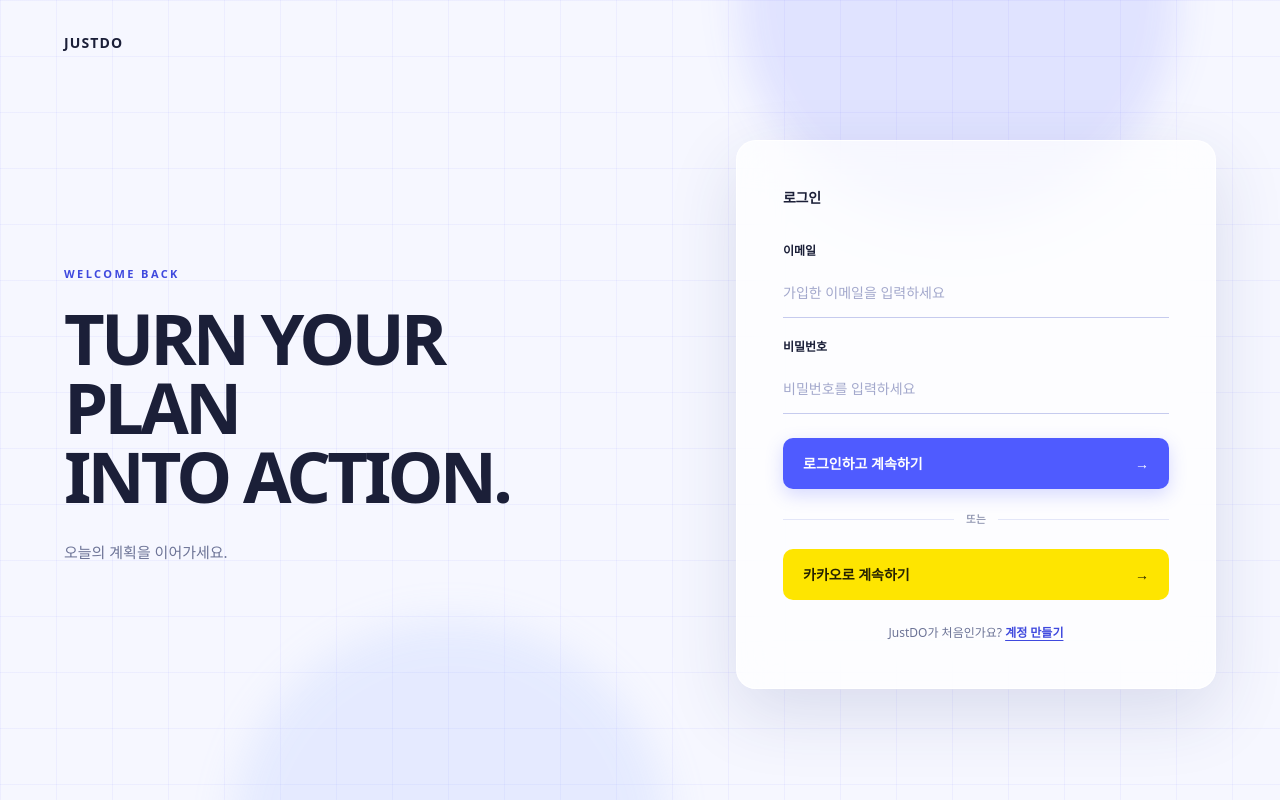
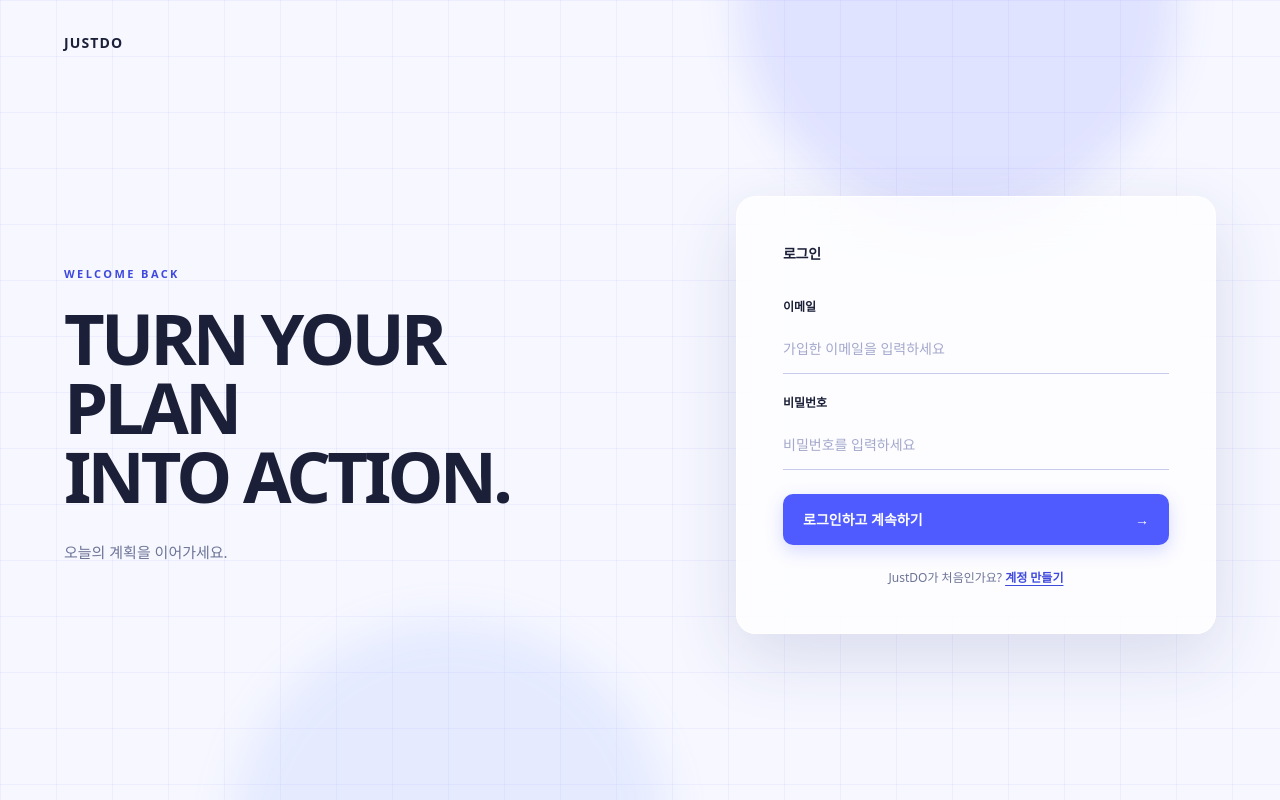
Before and after one commit to KTB4-AI-Hackathon-13/frontend, a React (Vite) app: page /login in a window 1280 px wide. Built offline with nearby package versions, Linux system fonts and the light colour scheme; no server answers.

Commit message:
chore: OAuth 시연 대비 제외

```diff
--- a/src/pages/LoginPage.jsx
+++ b/src/pages/LoginPage.jsx
@@ -4,7 +4,8 @@ import { Link, useLocation, useNavigate } from 'react-router-dom'
 import AuthField from '../features/auth/AuthField.jsx'
 import AuthShell from '../features/auth/AuthShell.jsx'
 import { useAuth } from '../features/auth/useAuth.js'
-import { login, startKakaoLogin } from '../features/auth/authApi.js'
+import { login } from '../features/auth/authApi.js'
+// import { startKakaoLogin } from '../features/auth/authApi.js'
 import Toast from '../features/schedule/components/Toast.jsx'
 import { useToast } from '../features/schedule/hooks/useToast.js'
 
@@ -17,7 +18,7 @@ function LoginPage() {
     location.state?.oauthError ? '카카오 로그인에 실패했습니다. 다시 시도해주세요.' : '',
   )
   const [submitting, setSubmitting] = useState(false)
-  const [oauthStarting, setOauthStarting] = useState(false)
+  // const [oauthStarting, setOauthStarting] = useState(false)
   const { toast, show: showToast } = useToast(3000)
 
   useEffect(() => {
@@ -58,11 +59,11 @@ function LoginPage() {
     }
   }
 
-  const handleKakaoLogin = () => {
-    setError('')
-    setOauthStarting(true)
-    startKakaoLogin()
-  }
+  // const handleKakaoLogin = () => {
+  //   setError('')
+  //   setOauthStarting(true)
+  //   startKakaoLogin()
+  // }
 
   return (
     <AuthShell
@@ -112,6 +113,7 @@ function LoginPage() {
           {submitting ? '로그인 중...' : '로그인하고 계속하기'} <span aria-hidden="true">→</span>
         </button>
       </form>
+      {/*
       <div className="auth-divider" aria-hidden="true">
         <span>또는</span>
       </div>
@@ -124,6 +126,7 @@ function LoginPage() {
         {oauthStarting ? '카카오로 이동 중...' : '카카오로 계속하기'}
         <span aria-hidden="true">→</span>
       </button>
+      */}
       <p className="auth-switch">
         JustDO가 처음인가요? <Link to="/signup">계정 만들기</Link>
       </p>
```
